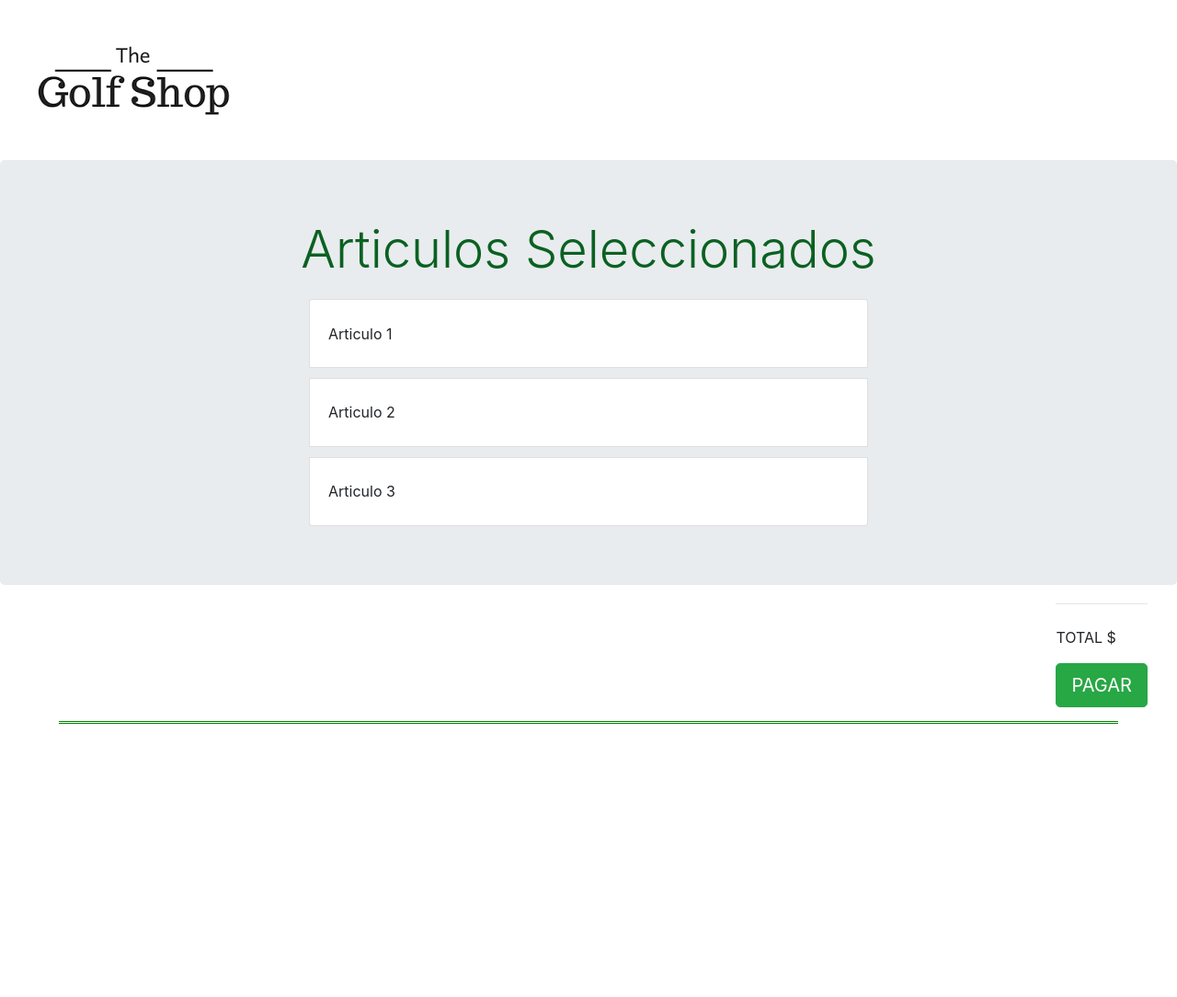
After one commit to atorresgolf/ecommerce, a PHP site: page /carrito.html in a window 1280 px wide. The commit adds this page. Shown: the whole page at 92% size. Run offline with PHP 8.4, Linux system fonts and the light colour scheme.

Commit message:
agrego carrito de compras y css del carrito

```diff
--- /dev/null
+++ b/carrito.html
@@ -0,0 +1,39 @@
+<!DOCTYPE html>
+<html lang="en" dir="ltr">
+  <head>
+    <meta charset="utf-8">
+    <link rel="stylesheet" href="https://stackpath.bootstrapcdn.com/bootstrap/4.1.3/css/bootstrap.min.css" integrity="sha384-MCw98/SFnGE8fJT3GXwEOngsV7Zt27NXFoaoApmYm81iuXoPkFOJwJ8ERdknLPMO" crossorigin="anonymous">
+    <link href="https://fonts.googleapis.com/css?family=Lato|Montserrat&display=swap" rel="stylesheet">
+    <link rel="stylesheet" href="css/style.css">
+    <title>CARRITO DE COMPRAS</title>
+  </head>
+  <body>
+      <header>
+        <a href="index.html" class="volver"><img src="img/shopgolf.png" alt=""></a>
+      </header>
+
+    <section>
+
+      <div class="jumbotron">
+  <h1 class="display-4">Articulos Seleccionados</h1>
+  <ul class="list-group list-group-horizontal">
+        <li class="list-group-item">Articulo 1</li>
+        <li class="list-group-item">Articulo 2</li>
+        <li class="list-group-item">Articulo 3</li>
+  </ul>
+  <!--<p class="lead">This is a simple hero unit, a simple jumbotron-style component for calling extra attention to featured content or information.</p>-->
+  <div class="pago" container>
+  <hr class="my-4">
+  <p class="total">TOTAL $</p>
+  <a class="btn btn-success btn-lg" href="#" role="button">PAGAR</a>
+</div>
+    </section>
+
+    <footer>
+
+    </footer>
+    <script src="https://code.jquery.com/jquery-3.3.1.slim.min.js" integrity="sha384-q8i/X+965DzO0rT7abK41JStQIAqVgRVzpbzo5smXKp4YfRvH+8abtTE1Pi6jizo" crossorigin="anonymous"></script>
+    <script src="https://cdnjs.cloudflare.com/ajax/libs/popper.js/1.14.7/umd/popper.min.js" integrity="sha384-UO2eT0CpHqdSJQ6hJty5KVphtPhzWj9WO1clHTMGa3JDZwrnQq4sF86dIHNDz0W1" crossorigin="anonymous"></script>
+    <script src="https://stackpath.bootstrapcdn.com/bootstrap/4.3.1/js/bootstrap.min.js" integrity="sha384-JjSmVgyd0p3pXB1rRibZUAYoIIy6OrQ6VrjIEaFf/nJGzIxFDsf4x0xIM+B07jRM" crossorigin="anonymous"></script>
+  </body>
+</html>
--- a/css/style.css
+++ b/css/style.css
@@ -94,3 +94,19 @@ footer {
   padding-top: 10px;
   padding-right: 20px;
 }
+
+.list-group-item{
+  padding-top: 2%;
+  padding-bottom: 2%;
+  margin-top: 1%;
+  width: 50%;
+  height: 3%;
+}
+section{
+  overflow: hidden;
+}
+
+.pago{
+  padding-top: 5%;
+  float: right;
+}
```
